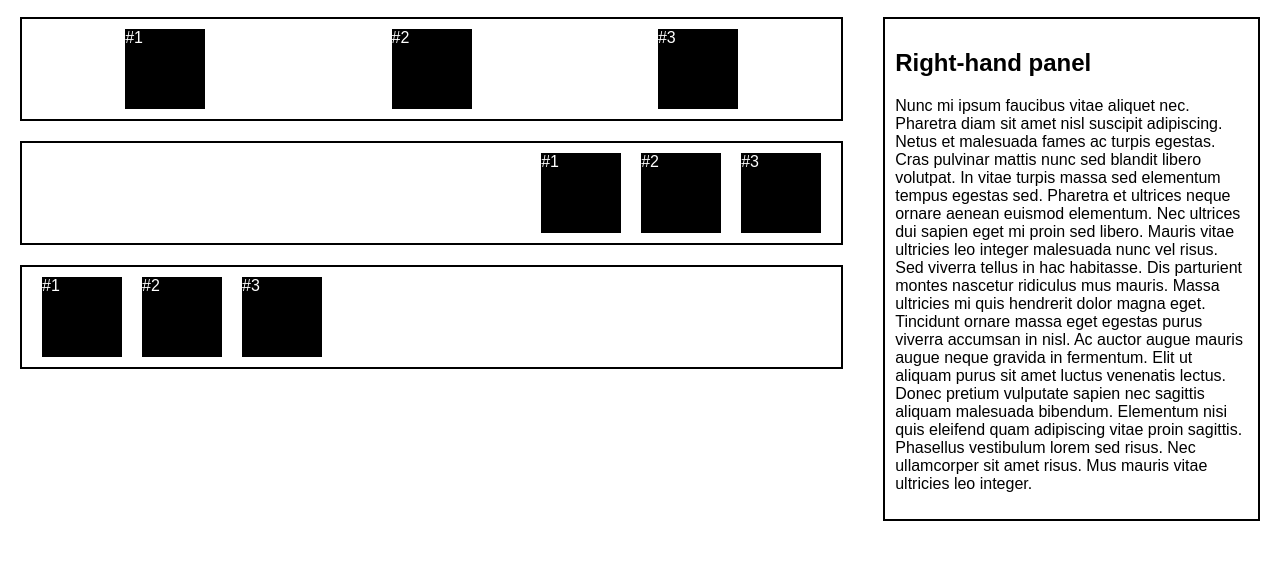
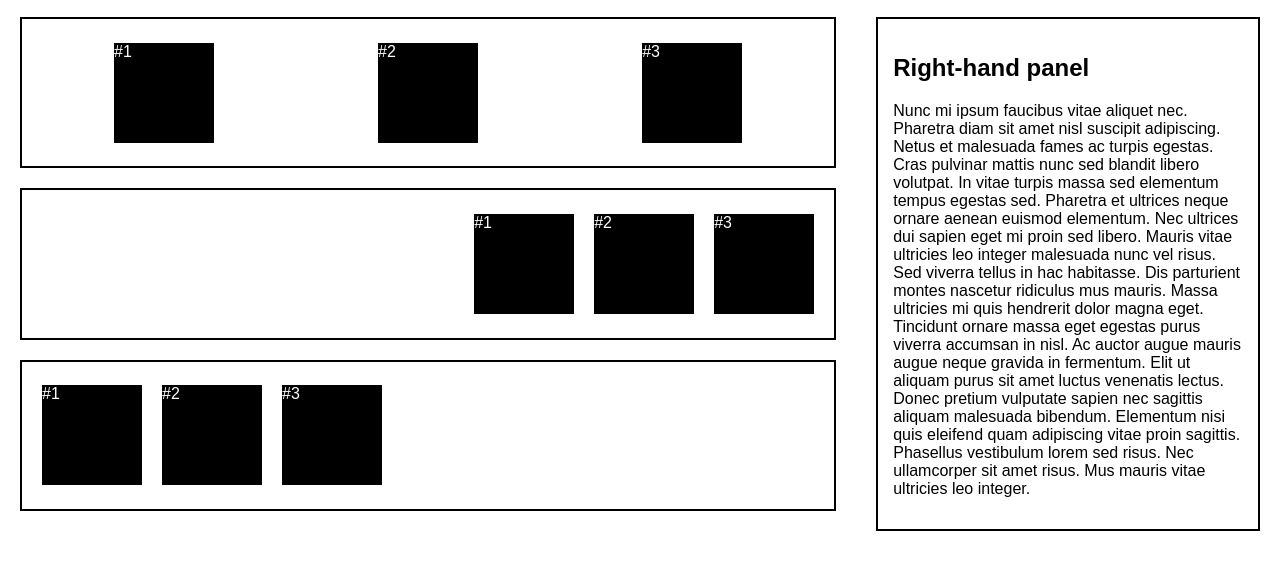
Before and after one commit to chriskokc/flexbox-challenge, a plain HTML site: page index.html in a window 1280 px wide. Shown: the part 56-626 px from the top of the page. Drawn offline with Linux system fonts and the light colour scheme.

Commit message:
modified the layout of the left hand panel.

```diff
--- a/css/styles.css
+++ b/css/styles.css
@@ -40,29 +40,35 @@ a:hover {
     border: 2px solid #000;
     margin-bottom: 20px;
     padding: 10px;
+    height: 25%;
     display: flex;
     justify-content: space-around;
+    align-items: center;
 }
 
 .panel-2 {
     border: 2px solid #000;
     margin-bottom: 20px;
     padding: 10px;
+    height: 25%;
     display: flex;
     justify-content: flex-end;
+    align-items: center;
 }
 
 .panel-3 {
     border: 2px solid #000;
     margin-bottom: 20px;
     padding: 10px;
+    height: 25%;
     display: flex;
     justify-content: flex-start;
+    align-items: center;
 }
 
 .boxes {
-    height: 80px;
-    width: 80px;
+    height: 100px;
+    width: 100px;
     background-color: #000;
     margin: 0 10px;
 }
@@ -80,9 +86,13 @@ a:hover {
 .left-hand {
     width: 70%;
     margin: 20px;
+    display: flex;
+    flex-direction: column;
+    justify-content: space-between;
 }
 
 .right-hand {
     width: 30%;
     margin: 20px;
+    padding: 15px;
 }
```
